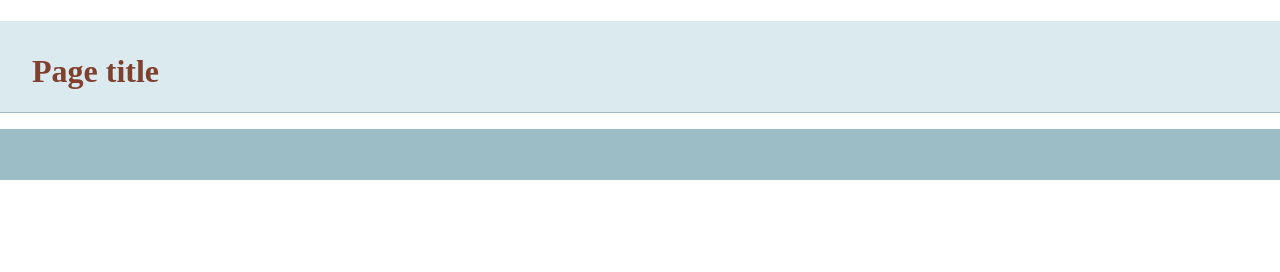
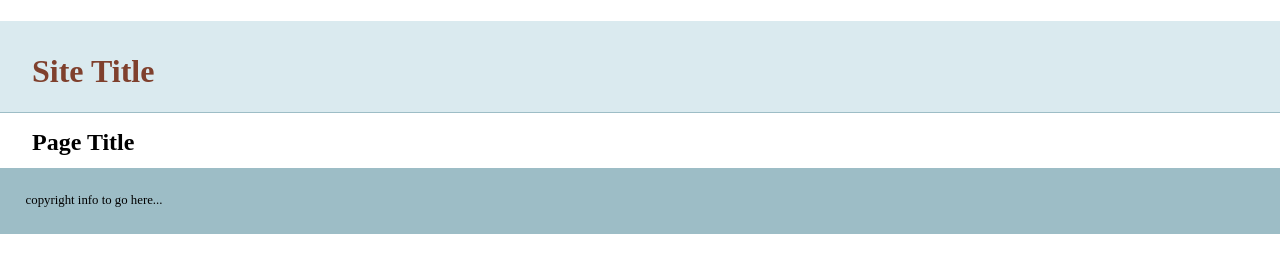
Before and after one commit to schedski/git-basics, a plain HTML site: page index.html in a window 1280 px wide. Drawn offline with nearby package versions, Linux system fonts and the light colour scheme.

Commit message:
Added more info to template

```diff
--- a/index.html
+++ b/index.html
@@ -14,13 +14,15 @@
     </head>
     <body>
     <header>
-	<h1>Page title</h1>
+	<h1>Site Title</h1>
     </header>
     <nav id="pageNav">
     </nav>
     <main>
+	<h2>Page Title</h2>
     </main>
     <footer>
+	copyright info to go here...
     </footer>
         <script>
 //use the modernizr load to load up external scripts. This will load the scripts asynchronously, but the order listed matters. Although it will load all scripts in parallel, it will execute them in the order listed
```
